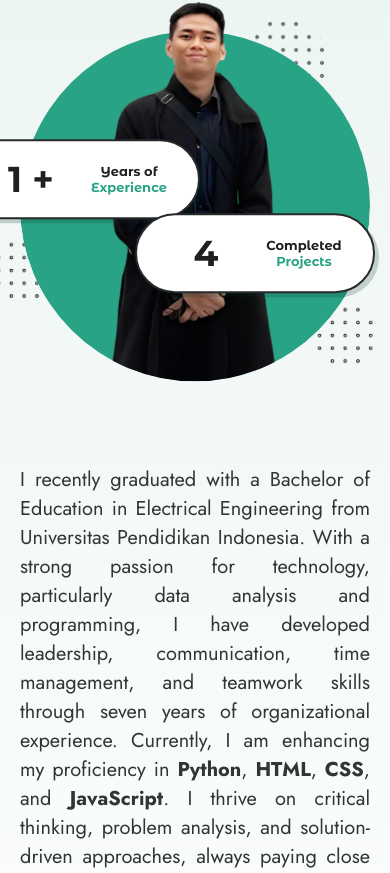
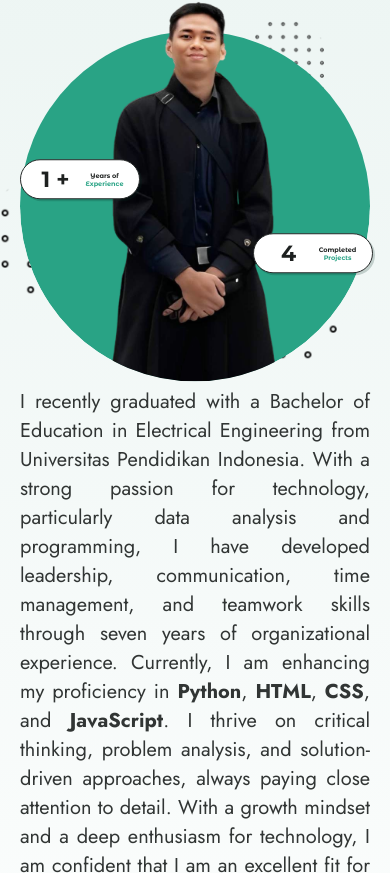
Before and after one commit to MrRiess/Web-Portofolio, a plain HTML site: page index.html in a window 390 px wide. Shown: the part 655-1528 px from the top of the page. Drawn offline with nearby package versions, Linux system fonts and the light colour scheme.

Commit message:
Update styles.css

```diff
--- a/assets/CSS/styles.css
+++ b/assets/CSS/styles.css
@@ -48,7 +48,7 @@
         --large-font-size: 1rem;
         --normal-font-size: 0.938rem;
         --small-font-size: 0.812rem;
-        }
+    }
 }
 
 /*=============== DARK THEME ===============*/
@@ -553,7 +553,7 @@ textarea {
 .home-data-no {
     color: var(--title-color);
     font-family: var(--second-font);
-    font-size: 2.25rem;
+    font-size: 2.75rem;
     font-weight: var(--font-bold);
     text-align: center;
 }
@@ -579,7 +579,7 @@ textarea {
 
 .shape-2,
 .shape-3 {
-    width: clamp(4rem, 2.1rem + 7.6vw, 8.75rem);
+    width: clamp(8rem, 2.1rem + 7.6vw, 8.75rem);
 }
 
 .shape-2 {
@@ -589,7 +589,7 @@ textarea {
 
 .shape-3 {
     bottom: 3%;
-    right: -2%;
+    right: 7%;
 }
 
 .home-description {
@@ -1308,7 +1308,7 @@ textarea {
 
 /*=============== BREAKPOINTS ===============*/
 /* For larger devices */
-@media screen and (max-width: 1500px) {
+@media screen and (max-width: 1600px) {
     .section-deco:not(.header-deco) {
         display: none;
     }
@@ -1329,11 +1329,11 @@ textarea {
     .home-description,
     .home-btns {
         margin-inline: auto;
-        transform: translateY(-25%);
+        transform: translateY(-40%) !important;
     }
 
     .home-socials {
-        transform: translateY(-100%);
+        transform: translateY(-150%) !important;
     }
 
 
@@ -1343,6 +1343,10 @@ textarea {
 
     .home-data {
         transform: scale(0.9);
+    }
+
+    .home-data-two {
+        left: clamp(-3rem, -5.2rem + 70.8vw, 30.5rem);
     }
 
     .home-btns {
@@ -1403,7 +1407,11 @@ textarea {
     }
 
     .home-data {
-        transform: scale(0.8);
+        transform: scale(0.8) !important;
+    }
+
+    .home-data-two {
+        left: clamp(-3rem, -5.2rem + 70.8vw, 30.5rem);
     }
 
     .swiper-pagination-bullet::before {
@@ -1444,8 +1452,22 @@ textarea {
         column-gap: 1.5rem;
     }
 
+    .home-description,
+    .home-btns {
+        margin-inline: auto;
+        transform: translateY(-25%) !important;
+    }
+
+    .home-socials {
+        transform: translateY(-150%) !important;
+    }
+
     .home-data {
-        transform: scale(0.7);
+        transform: scale(0.7) !important;
+    }
+
+    .home-data-two {
+        left: clamp(-3rem, -5.2rem + 75.8vw, 30.5rem);
     }
 
     .projects-list {
@@ -1501,8 +1523,22 @@ textarea {
         left: 56px;
     }
 
+    .home-description,
+    .home-btns {
+        margin-inline: auto;
+        transform: translateY(-15%) !important;
+    }
+
+    .home-socials {
+        transform: translateY(-100%) !important;
+    }
+
     .home-data {
-        transform: scale(0.6);
+        transform: scale(0.6) !important;
+    }
+
+    .home-data-two {
+        left: clamp(-3rem, -5.2rem + 75.8vw, 30.5rem);
     }
 
     .home-banner {
@@ -1534,7 +1570,11 @@ textarea {
     }
 
     .home-data {
-        transform: scale(0.5);
+        transform: scale(0.5) !important;
+    }
+
+    .home-data-two {
+        left: clamp(-3rem, -5.2rem + 65.8vw, 30.5rem);
     }
 
     .home-description {
```
